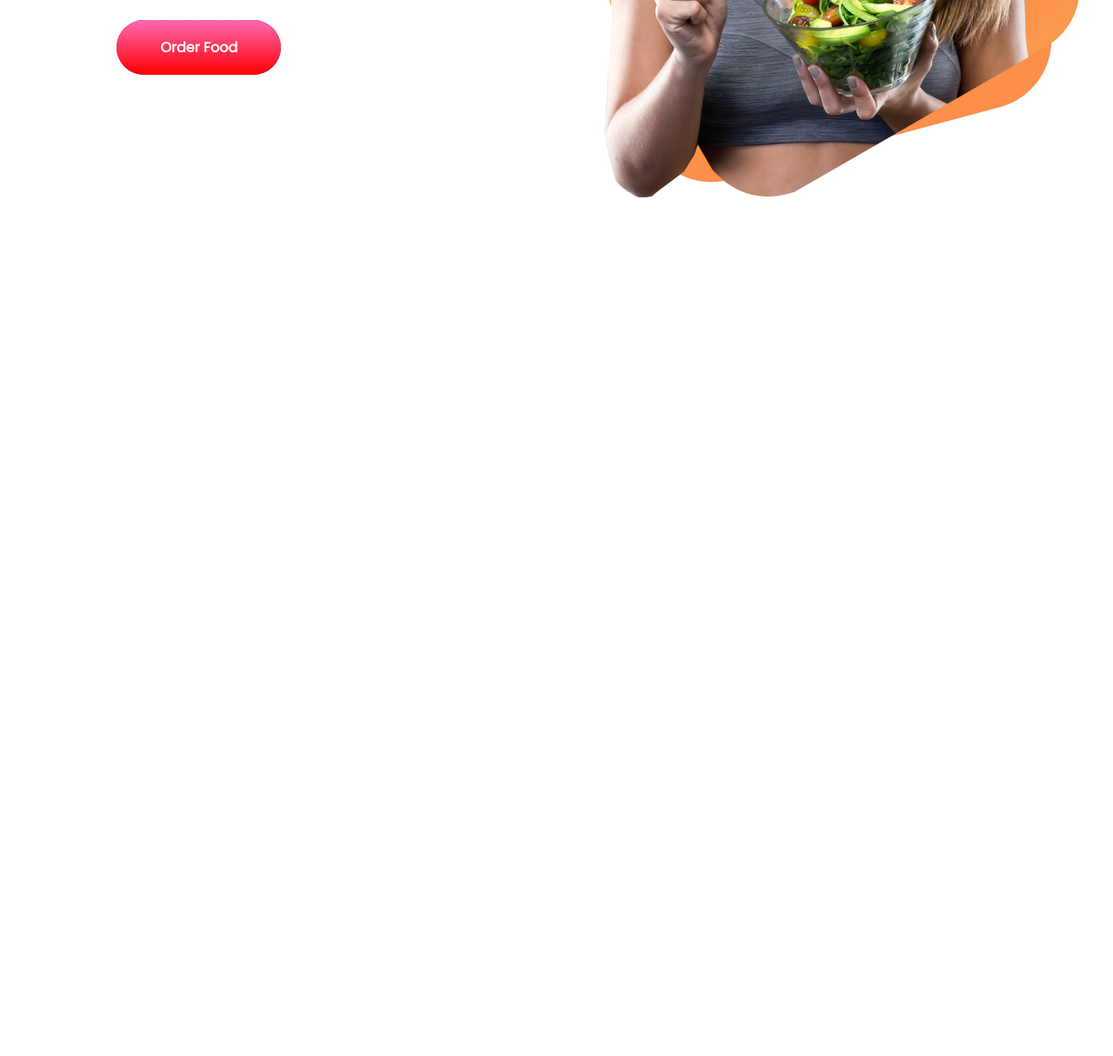
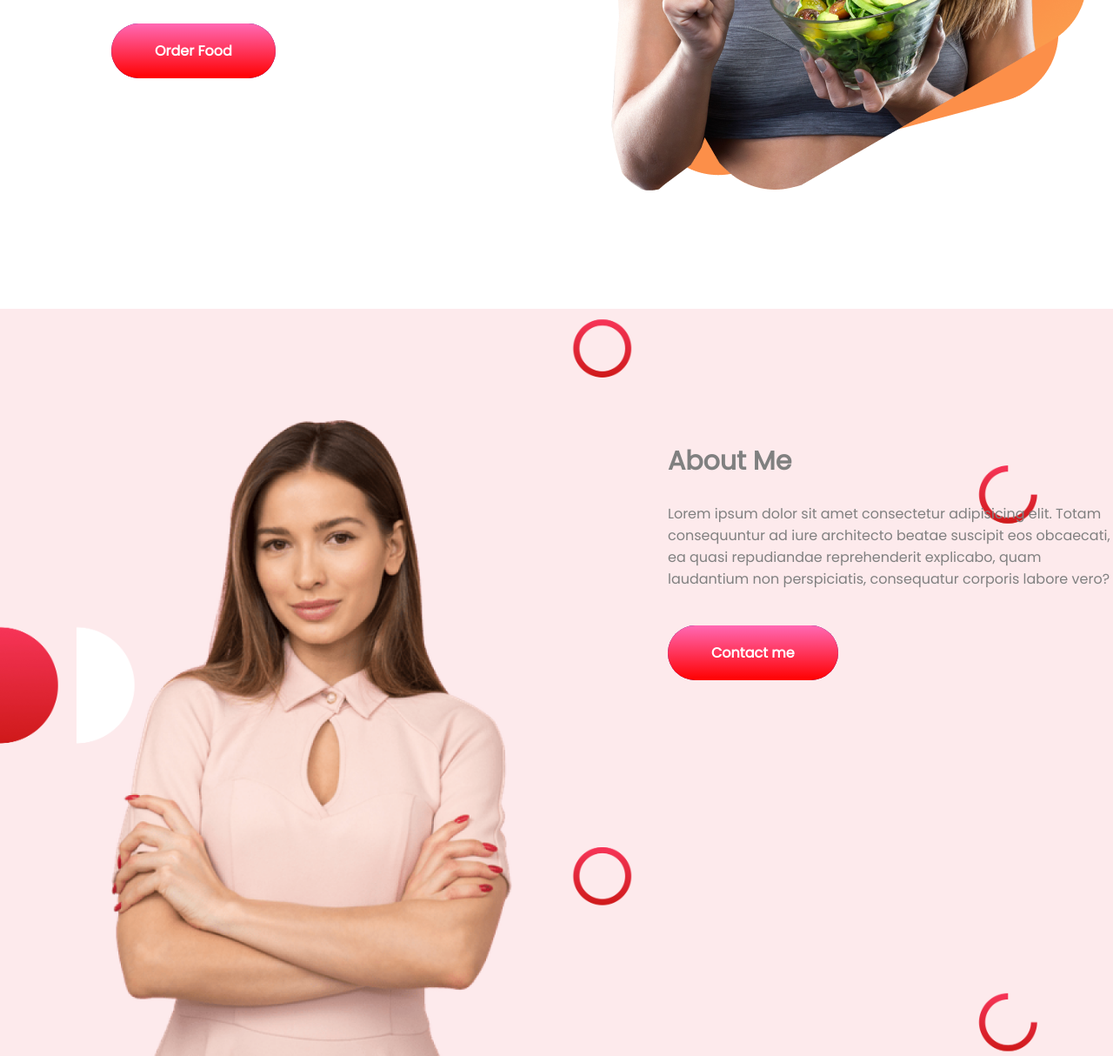
Before and after one commit to Zahid-BM/Food-court, a plain HTML site: page index.html in a window 1280 px wide. Shown: the part 500-1714 px from the top of the page at 87% size. Before the commit the page ends 800 px from the top, so only its background shows below. Drawn offline with Linux system fonts and the light colour scheme.

Commit message:
Food Network site 2nd part

```diff
--- a/index.html
+++ b/index.html
@@ -13,7 +13,7 @@
 </head>
 
 <body>
-    <section class="top-section">
+    <section class="section-flex">
         <div class="half-width">
             <h1> <span>Skip</span> The Diet, Just Eat Haelthy With Food Network</h1>
 
@@ -25,6 +25,19 @@
             <img src="images/girl.png" alt="">
         </div>
     </section>
+    <section class="section-flex girl-2">
+        <div class="half-width">
+            <img src="images/girl2.png" alt="">
+        </div>
+        <div class="half-width">
+            <h2>About Me</h2>
+            <p class="text">Lorem ipsum dolor sit amet consectetur adipisicing elit. Totam consequuntur ad iure
+                architecto beatae
+                suscipit eos obcaecati, ea quasi repudiandae reprehenderit explicabo, quam laudantium non perspiciatis,
+                consequatur corporis labore vero?</p>
+            <a class="click" href="https://www.linkedin.com/company/programminghero/" target="_blank">Contact me</a>
+        </div>
+    </section>
 </body>
 
 </html>
--- a/style.css
+++ b/style.css
@@ -1,20 +1,34 @@
 body{
     font-family: 'Poppins',
     sans-serif;
+    margin: 0;
+}
+.girl-2{
+    background-image: url(images/background3.jpg);
+    background-position: center;
+    background-size: 100%;
+    margin: 0;
 }
 h1{
     font-size: 50px;
     color:grey;
 }
-
+h2{
+    font-size: 30px;
+    color:grey;
+}
 .half-width{
     width: 50%;
     padding-left: 10%;
     margin-top: 10%;
 }
-.top-section{
+.half-width img{
+    width: 90%;
+}
+.section-flex {
     display: flex;
     width: 100%;
+    margin-bottom: 100px;
 }
 span{
     color: hotpink;
@@ -31,5 +45,5 @@ span{
 }
 .text{
     color: grey;
-    margin-bottom: 50px;
+    margin-bottom: 60px;
 }
```
Also changed, not shown: images/background3.jpg (added), images/girl2.png (added).
